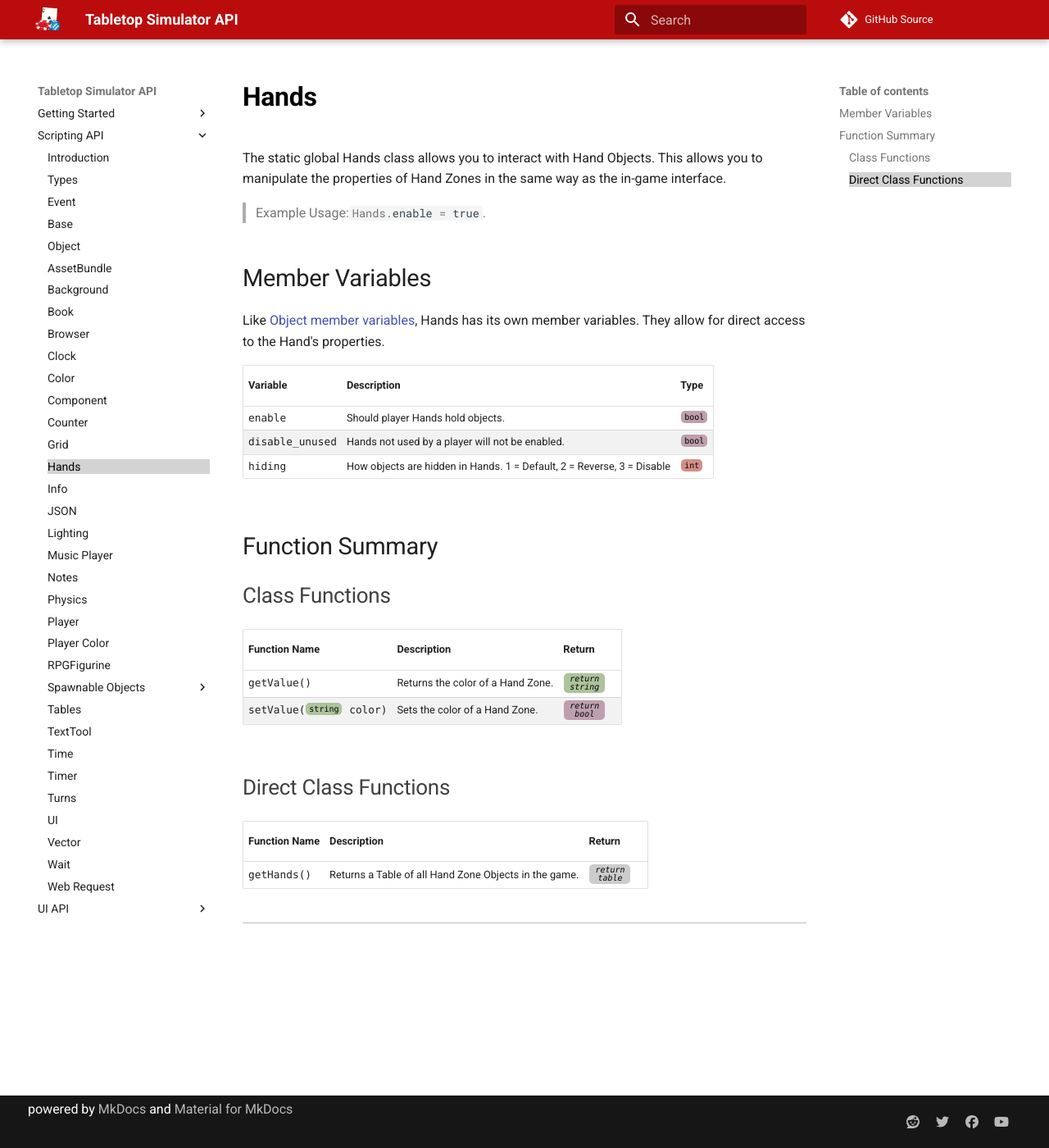
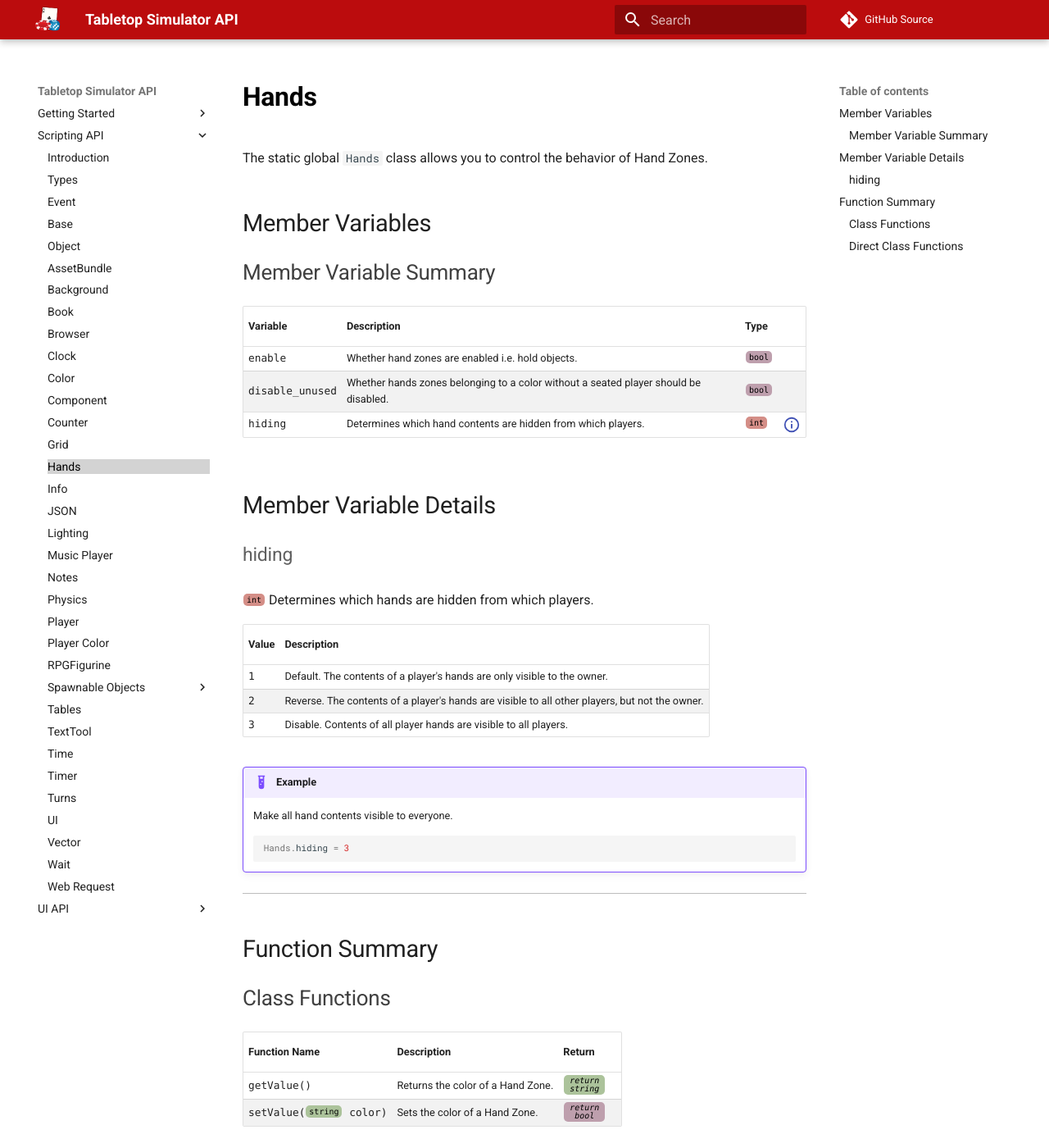
Before and after one commit to Berserk-Games/Tabletop-Simulator-API, an MkDocs documentation site: the page built from docs/hands.md, in a window 1280 px wide and 1400 px high. Shown: the whole window at 82% size. Built offline with MkDocs 1.6.1 and Material for MkDocs 9.7.7, drawn with Linux system fonts in a browser that asks for light colours; comment, search, counter and statistics services are not loaded; some of the changed text lies outside the part shown.

Commit message:
Improved Hands docs

````diff
--- a/docs/hands.md
+++ b/docs/hands.md
@@ -1,17 +1,34 @@
-The static global Hands class allows you to interact with Hand Objects. This allows you to manipulate the properties of Hand Zones in the same way as the in-game interface.
-
-> Example Usage:`#!lua Hands.enable = true`.
+The static global `Hands` class allows you to control the behavior of Hand Zones.
 
 ##Member Variables
 
-Like [Object member variables](object.md#member-variables), Hands has its own member variables. They allow for direct access to the Hand's properties.
+###Member Variable Summary
 
-Variable | Description | Type
--- | -- | :--
-<a class="anchor" id="enable"></a>enable | Should player Hands hold objects. | [<span class="tag boo"></span>](types.md)
-<a class="anchor" id="disable_unused"></a>disable_unused | Hands not used by a player will not be enabled. | [<span class="tag boo"></span>](types.md)
-<a class="anchor" id="hiding"></a>hiding | How objects are hidden in Hands. 1 = Default, 2 = Reverse, 3 = Disable| [<span class="tag int"></span>](types.md)
+Variable | Description | Type | &nbsp;
+-- | -- | -- | --
+<a class="anchor" id="enable"></a>enable | Whether hand zones are enabled i.e. hold objects. | [<span class="tag boo"></span>](types.md) |
+<a class="anchor" id="disable_unused"></a>disable_unused | Whether hands zones belonging to a color without a seated player should be disabled. | [<span class="tag boo"></span>](types.md) |
+<a class="anchor" id="hiding"></a>hiding | Determines which hand contents are hidden from which players. | [<span class="tag int"></span>](types.md) | [:i:](#hiding)
 
+##Member Variable Details
+
+####hiding
+
+[<span class="tag int"></span>](types.md)&nbsp;Determines which hands are hidden from which players.
+
+Value | Description
+-- | --
+1 | Default. The contents of a player's hands are only visible to the owner.
+2 | Reverse. The contents of a player's hands are visible to all other players, but not the owner.
+3 | Disable. Contents of all player hands are visible to all players.
+
+!!!example
+    Make all hand contents visible to everyone.
+    ```lua
+    Hands.hiding = 3
+    ```
+
+---
 
 ##Function Summary
 
@@ -26,6 +43,6 @@
 
 Function Name | Description | Return | &nbsp;
 -- | -- | -- | --:
-getHands() | Returns a Table of all Hand Zone Objects in the game. | [<span class="ret tab">](types.md) | &nbsp;
+getHands() | Returns a table of all Hand Zone Objects in the game. | [<span class="ret tab">](types.md) | &nbsp;
 
 ---
````
